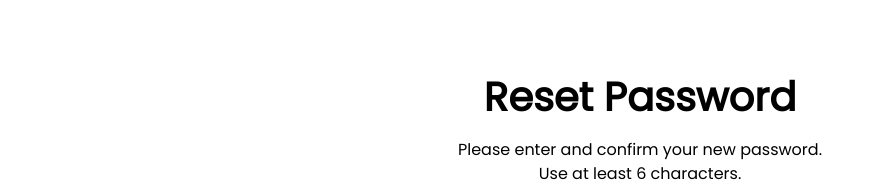
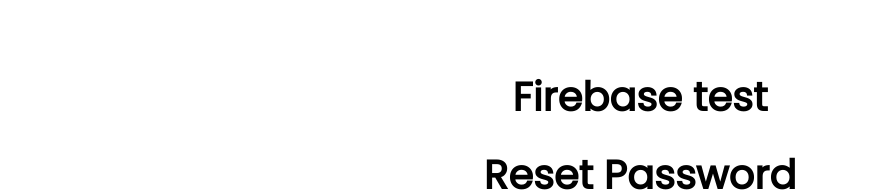
Before and after one commit to akinevans/firebase-test, a React (Create React App) app: page /reset-password in a window 1280 px wide. Shown: the part 212-404 px from the top of the page, without its empty margins (0-890 px from the left). Built offline with nearby package versions, Linux system fonts and the light colour scheme.

Commit message:
Update headings

```diff
--- a/src/Pages/ForgotPassword/ForgotPassword.js
+++ b/src/Pages/ForgotPassword/ForgotPassword.js
@@ -7,6 +7,9 @@
       <LoginHeader />
       <div className='forgot-password-page-inner-wrapper flex flex-col justify-center items-center w-[100%] h-[100%]'>
         <div className='content-wrapper flex flex-col gap-[24px] max-w-[420px] w-[52%] mt-[264px]'>
+          <h1 className='font-Poppins font-semibold w-[100%] text-[40px] leading-[54px] text-center text-black'>
+            Firebase test
+          </h1>
           <h1 className='font-Poppins font-semibold w-[100%] text-[40px] leading-[54px] text-center text-black'>
             Forgot Password?
           </h1>
--- a/src/Pages/ForgotPassword/ForgotPassword2.js
+++ b/src/Pages/ForgotPassword/ForgotPassword2.js
@@ -14,6 +14,9 @@
       <LoginHeader />
       <div className='forgot-password-page-inner-wrapper flex flex-col justify-center items-center w-[100%] h-[100%]'>
         <div className='content-wrapper flex flex-col gap-[24px] max-w-[420px] w-[52%] mt-[264px]'>
+          <h1 className='font-Poppins font-semibold w-[100%] text-[40px] leading-[54px] text-center text-black'>
+            Firebase test
+          </h1>
           <h1 className='font-Poppins font-semibold w-[100%] text-[40px] leading-[54px] text-center text-black'>
             Check Your Email
           </h1>
--- a/src/Pages/ResetPassword/ResetPassword.js
+++ b/src/Pages/ResetPassword/ResetPassword.js
@@ -82,6 +82,9 @@
       <LoginHeader />
       <div className='reset-password-page-inner-wrapper flex flex-col justify-center items-center w-[100%] h-[100%]'>
         <div className='content-wrapper flex flex-col gap-[24px] max-w-[420px] w-[52%] mt-[216px]'>
+          <h1 className='font-Poppins font-semibold w-[100%] text-[40px] leading-[54px] text-center text-black'>
+            Firebase test
+          </h1>
           <h1 className='font-Poppins font-semibold w-[100%] text-[40px] leading-[54px] text-center text-black'>
             Reset Password
           </h1>
```
